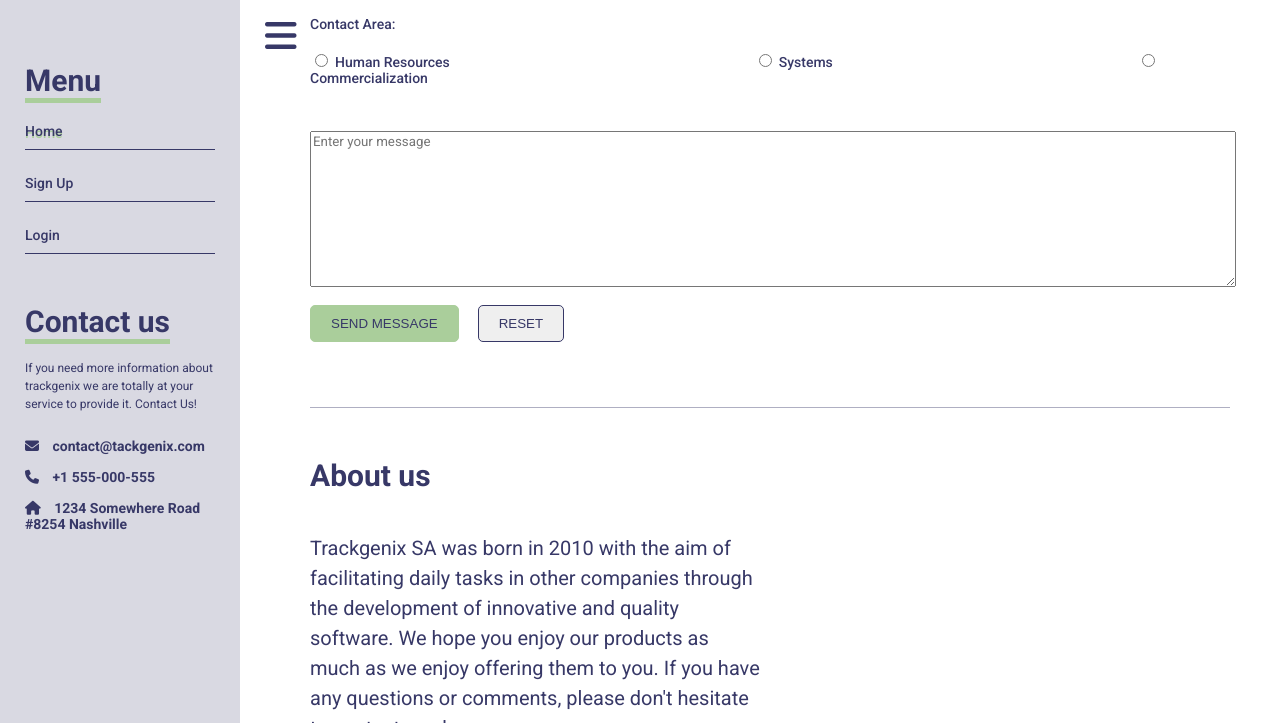
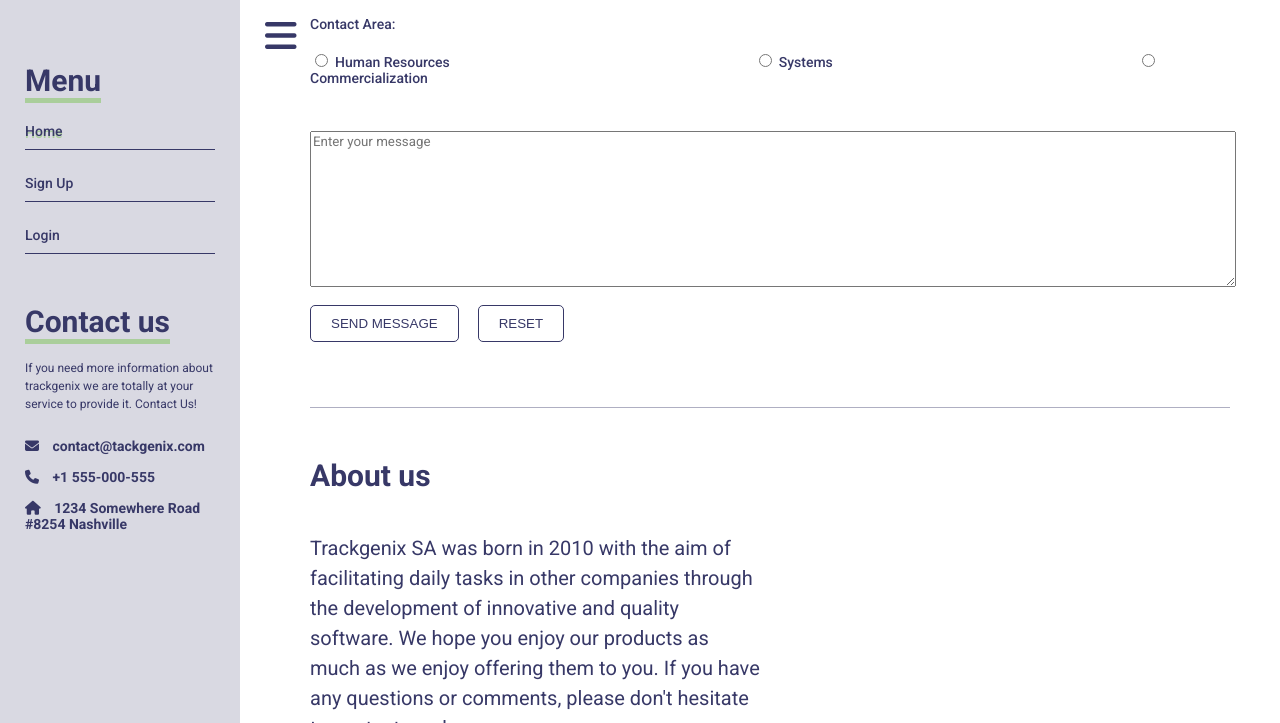
Before and after one commit to CarVigil/BaSP-M2022-Etapa-1, a plain HTML site: page Semana 03/index.html in a window 1280 px wide. In both pictures the pointer is over the input "Send Message". Shown: the part 2211-2934 px from the top of the page. Drawn offline with Linux system fonts and the light colour scheme.

Commit message:
added hover effects on buttons

```diff
--- a/Semana 03/css/style.css
+++ b/Semana 03/css/style.css
@@ -74,8 +74,18 @@ input[type="submit"]{
     background-color: #AACE9B;
     border: #AACE9B solid 1px;
 }
+input[type="submit"]:hover{
+    margin-right: 15px;
+    background-color: #FFFFFF;
+    border: #373867 solid 1px;
+}
 input[type="button"]{
+    background-color: #FFFFFF;
     border: #373867 solid 1px;
+}
+input[type="button"]:hover{
+    background-color: #AACE9B;
+    border: #AACE9B solid 1px;
 }
 textarea{
     margin-top: 25px;
```
